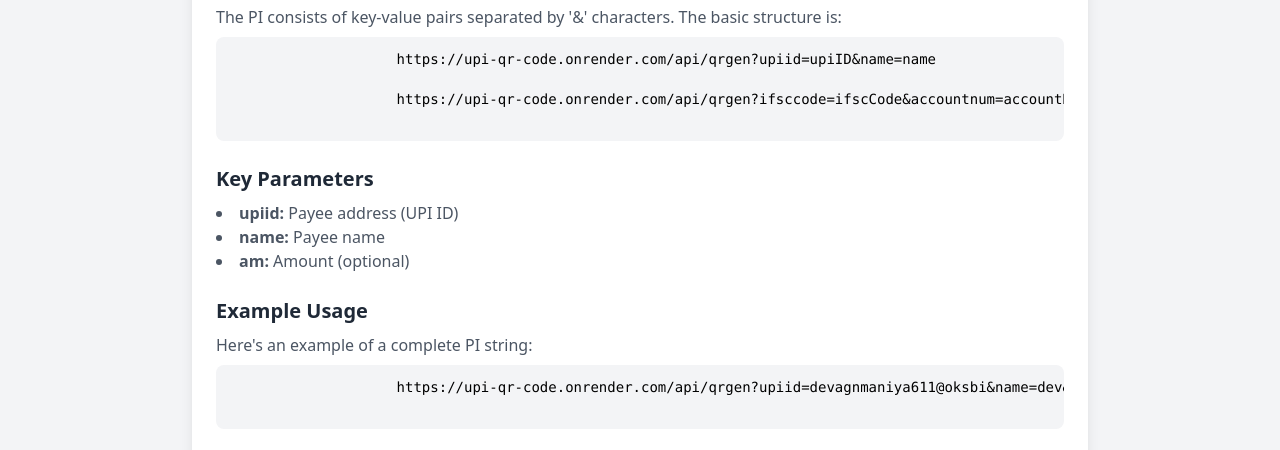
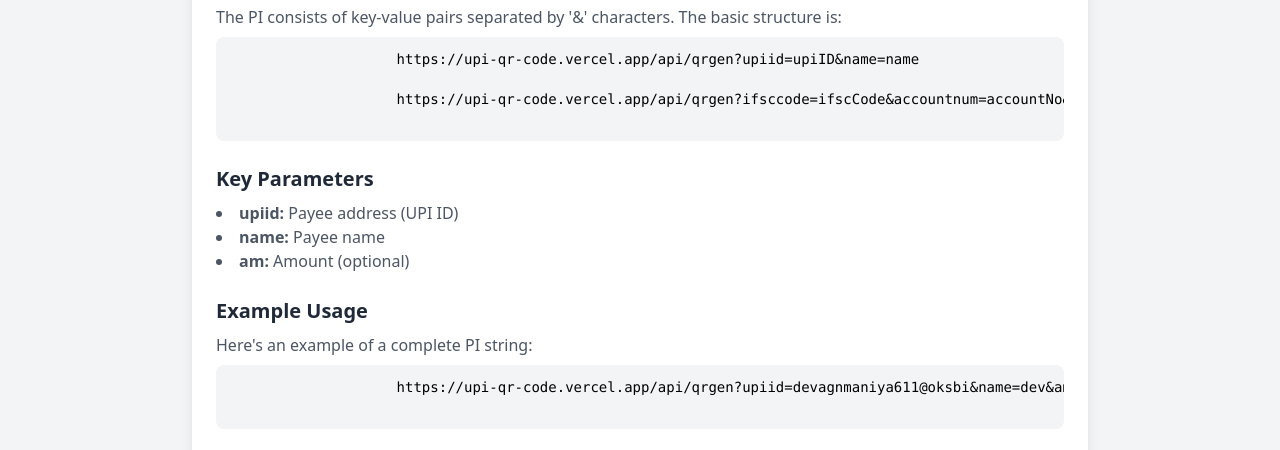
Before and after one commit to portfolioblog56/upi-payment-qr, a website: page public/api.html in a window 1280 px wide. Shown: the part 379-829 px from the top of the page. Drawn offline with nearby package versions, Linux system fonts and the light colour scheme.

Commit message:
endpoint_change

```diff
--- a/public/api.html
+++ b/public/api.html
@@ -69,8 +69,8 @@ Github &rarr;
 <h3 class="text-xl font-semibold mb-2 text-gray-800 dark:text-gray-200">PI Structure</h3>
 <p class="text-gray-600 dark:text-gray-400">The PI consists of key-value pairs separated by '&' characters. The basic structure is:</p>
 <pre class="bg-gray-100 dark:bg-gray-700 p-3 rounded-lg mt-2 text-sm overflow-x-auto dark:text-white">
-                    https://upi-qr-code.onrender.com/api/qrgen?upiid=upiID&name=name<br>
-                    https://upi-qr-code.onrender.com/api/qrgen?ifsccode=ifscCode&accountnum=accountNo&name=name;
+                    https://upi-qr-code.vercel.app/api/qrgen?upiid=upiID&name=name<br>
+                    https://upi-qr-code.vercel.app/api/qrgen?ifsccode=ifscCode&accountnum=accountNo&name=name;
                 </pre>
 </div>
 <div>
@@ -85,7 +85,7 @@ Github &rarr;
 <h3 class="text-xl font-semibold mb-2 text-gray-800 dark:text-gray-200">Example Usage</h3>
 <p class="text-gray-600 dark:text-gray-400">Here's an example of a complete PI string:</p>
 <pre class="bg-gray-100 dark:bg-gray-700 p-3 rounded-lg mt-2 text-sm overflow-x-auto dark:text-white">
-                    https://upi-qr-code.onrender.com/api/qrgen?upiid=devagnmaniya611@oksbi&name=dev&am=
+                    https://upi-qr-code.vercel.app/api/qrgen?upiid=devagnmaniya611@oksbi&name=dev&am=
                 </pre>
 </div>
 <div>
```
